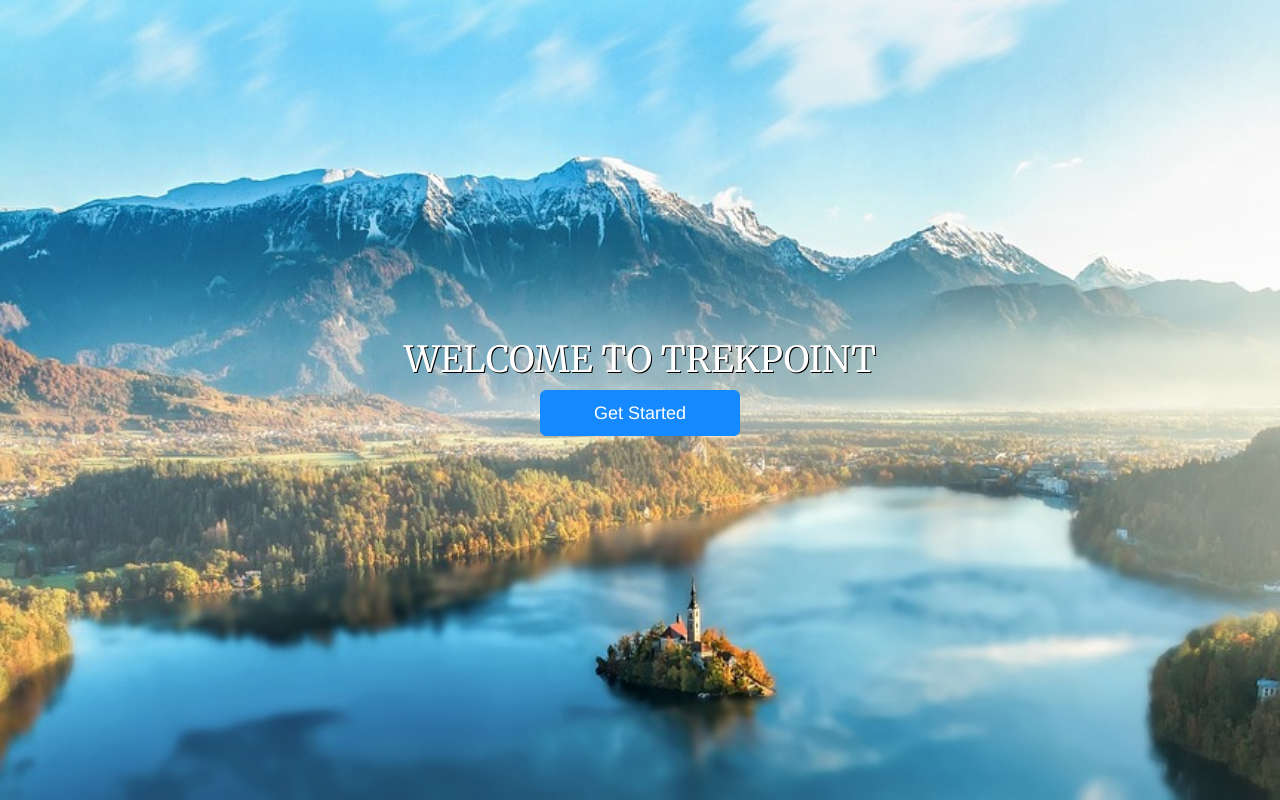
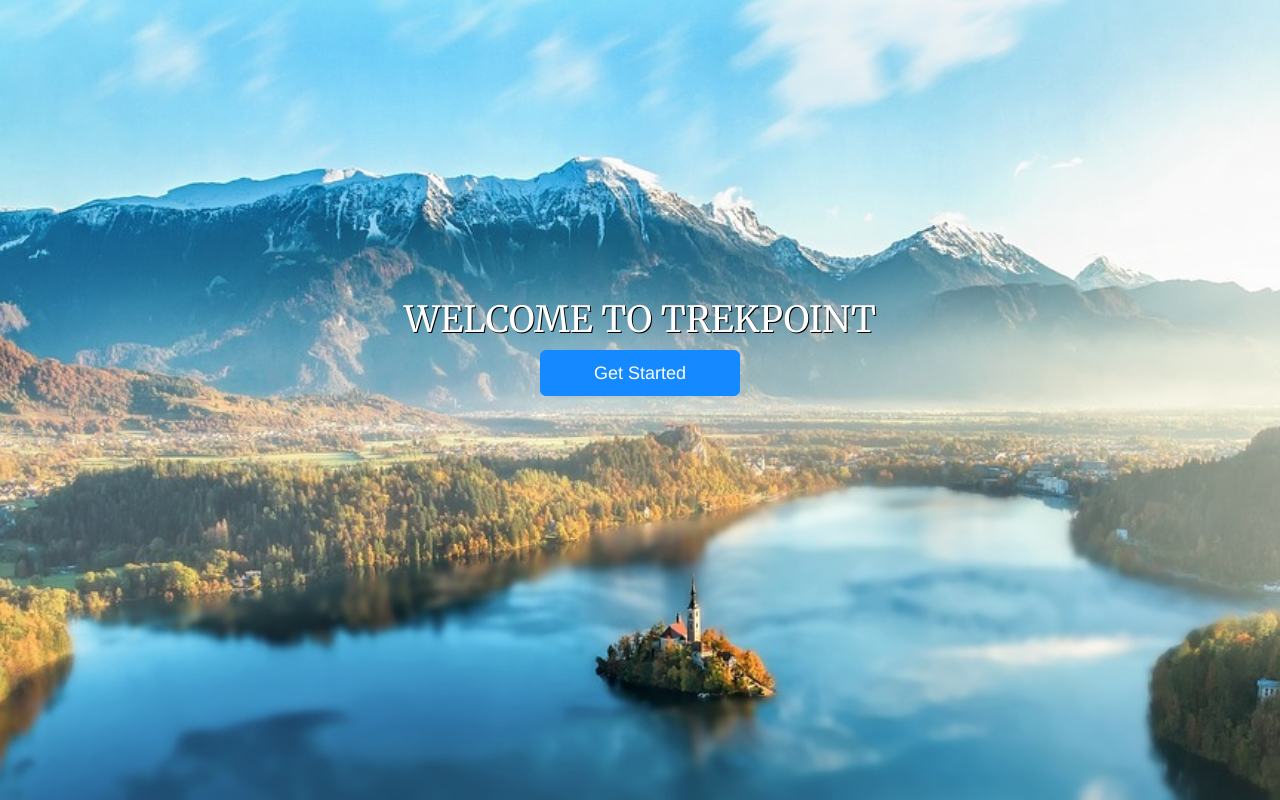
Before and after one commit to Bryanxm19/trekpoint, a Node server app: page / in a window 1280 px wide. Run offline with Node 20, Linux system fonts and the light colour scheme; some libraries are stand-ins or nearby versions.

Commit message:
Change margin for landing page content

```diff
--- a/public/stylesheets/app.css
+++ b/public/stylesheets/app.css
@@ -12,7 +12,7 @@
 
 /* Landing Page */
 #landing-box {
-    padding-top: 40vh;
+    padding-top: 35vh;
 }
 
 #landing-box h1 {
```
